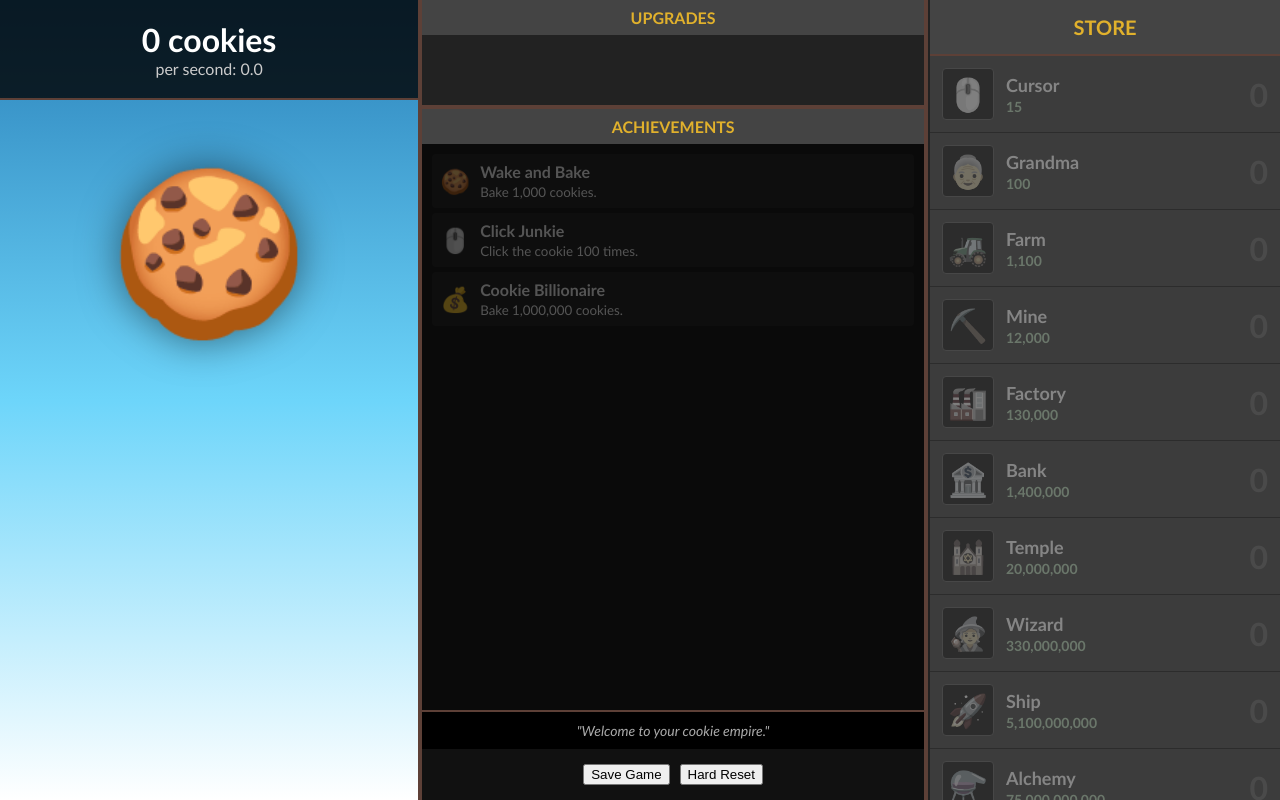
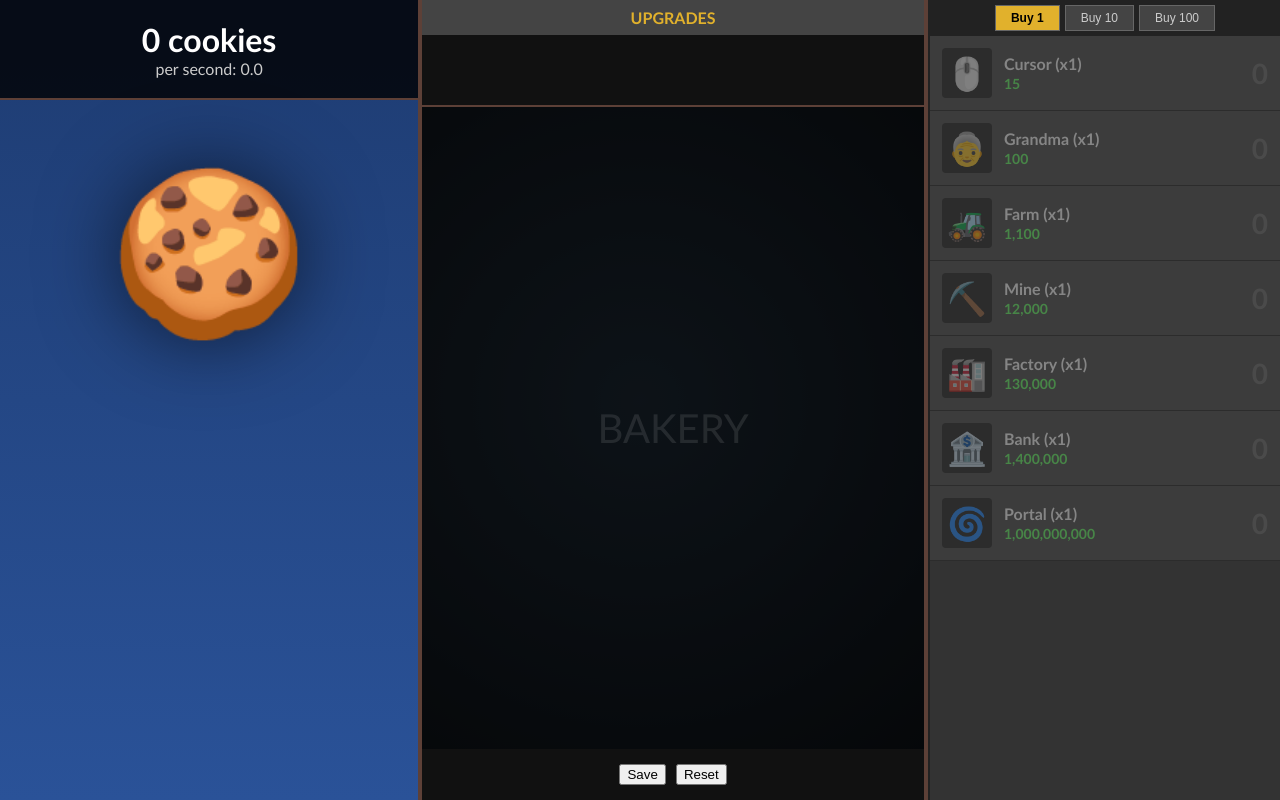
Before and after one commit to Scarface090p/Cookie-Clicker-by-Gemini, a plain HTML site: page index.html in a window 1280 px wide. Drawn offline with Linux system fonts and the light colour scheme.

Commit message:
Update index.html
more upgrades buy 1 10 100

```diff
--- a/index.html
+++ b/index.html
@@ -3,45 +3,152 @@
 <head>
     <meta charset="UTF-8">
     <meta name="viewport" content="width=device-width, initial-scale=1.0">
-    <title>Ultimate Cookie Clicker: Complete Edition</title>
+    <title>Cookie Clicker: Deluxe Edition</title>
     <style>
-        :root { --border: #5d4037; --gold: #e1b12c; }
-        body { margin: 0; background: #000; color: white; font-family: "Trebuchet MS", sans-serif; display: flex; height: 100vh; overflow: hidden; user-select: none; }
+        :root {
+            --border: #5d4037;
+            --gold: #e1b12c;
+            --panel-bg: rgba(0, 0, 0, 0.7);
+        }
 
-        /* Panels */
-        #left { flex: 1; background: linear-gradient(to bottom, #2980b9, #6dd5fa, #ffffff); border-right: 4px solid var(--border); display: flex; flex-direction: column; align-items: center; position: relative; }
-        #center { flex: 1.2; background: #111; border-right: 4px solid var(--border); display: flex; flex-direction: column; }
-        #right { width: 350px; background: #333; overflow-y: auto; border-left: 2px solid #222; }
+        body {
+            margin: 0;
+            background: radial-gradient(circle, #2c3e50 0%, #000000 100%);
+            color: white;
+            font-family: "Trebuchet MS", sans-serif;
+            display: flex;
+            height: 100vh;
+            overflow: hidden;
+            user-select: none;
+        }
+
+        /* Left Panel - The Cookie & Milk */
+        #left {
+            flex: 1;
+            background: linear-gradient(to bottom, #1e3c72, #2a5298);
+            border-right: 4px solid var(--border);
+            display: flex;
+            flex-direction: column;
+            align-items: center;
+            position: relative;
+        }
+
+        #milk-overlay {
+            position: absolute;
+            bottom: 0;
+            width: 100%;
+            height: 20%;
+            background: rgba(255, 255, 255, 0.3);
+            box-shadow: 0 0 50px white;
+            transition: height 0.5s;
+        }
+
+        /* Center Panel - Upgrades & Achievements */
+        #center {
+            flex: 1.2;
+            background: var(--panel-bg);
+            border-right: 4px solid var(--border);
+            display: flex;
+            flex-direction: column;
+        }
+
+        /* Right Panel - The Store */
+        #right {
+            width: 350px;
+            background: #333;
+            overflow-y: auto;
+            border-left: 2px solid #222;
+            position: relative;
+            z-index: 10; /* High priority for clicks */
+        }
 
         /* Cookie Stats */
-        #stats { background: rgba(0,0,0,0.8); width: 100%; text-align: center; padding: 20px 0; border-bottom: 2px solid var(--border); z-index: 5; }
-        #cookie { font-size: 160px; cursor: pointer; margin-top: 50px; transition: transform 0.05s; filter: drop-shadow(0 0 20px rgba(0,0,0,0.5)); }
+        #stats {
+            background: rgba(0,0,0,0.8);
+            width: 100%;
+            text-align: center;
+            padding: 20px 0;
+            border-bottom: 2px solid var(--border);
+            z-index: 5;
+        }
+
+        #cookie {
+            font-size: 160px;
+            cursor: pointer;
+            margin-top: 50px;
+            transition: transform 0.05s;
+            filter: drop-shadow(0 0 40px rgba(0,0,0,0.6));
+            z-index: 2;
+        }
         #cookie:active { transform: scale(0.9); }
 
-        /* Upgrade Bar & Achievements */
-        #tech-bar { display: flex; flex-wrap: wrap; gap: 5px; padding: 10px; background: #222; min-height: 50px; border-bottom: 2px solid var(--border); }
-        .tech { width: 45px; height: 45px; background: #444; border: 2px solid var(--gold); cursor: pointer; display: flex; align-items: center; justify-content: center; font-size: 24px; }
-        .tech.disabled { filter: grayscale(1); opacity: 0.4; cursor: not-allowed; }
+        /* Buy Toggle */
+        #buy-selector {
+            display: flex;
+            background: #222;
+            padding: 5px;
+            justify-content: center;
+            gap: 5px;
+        }
+        .buy-btn {
+            background: #444;
+            border: 1px solid #666;
+            color: #ccc;
+            padding: 5px 15px;
+            cursor: pointer;
+            font-size: 12px;
+        }
+        .buy-btn.active {
+            background: var(--gold);
+            color: black;
+            font-weight: bold;
+        }
 
-        #achievements-area { flex-grow: 1; padding: 10px; overflow-y: auto; background: #0a0a0a; }
-        .ach-row { display: flex; align-items: center; gap: 10px; padding: 8px; margin-bottom: 5px; background: #1a1a1a; border-radius: 4px; opacity: 0.3; transition: opacity 0.5s; }
-        .ach-row.unlocked { opacity: 1; border: 1px solid var(--gold); }
+        /* Upgrade Bar */
+        #tech-bar {
+            display: flex;
+            flex-wrap: wrap;
+            gap: 5px;
+            padding: 10px;
+            background: #111;
+            min-height: 50px;
+            border-bottom: 2px solid var(--border);
+            overflow-y: auto;
+            max-height: 150px;
+        }
+        .tech {
+            width: 40px;
+            height: 40px;
+            background: #444;
+            border: 1px solid var(--gold);
+            cursor: pointer;
+            display: flex;
+            align-items: center;
+            justify-content: center;
+            font-size: 20px;
+        }
+        .tech.disabled { filter: grayscale(1); opacity: 0.3; cursor: not-allowed; }
 
         /* Store Items */
-        .item { display: flex; align-items: center; padding: 12px; border-bottom: 1px solid #222; background: #4a4a4a; cursor: pointer; transition: 0.1s; }
+        .item {
+            display: flex;
+            align-items: center;
+            padding: 12px;
+            border-bottom: 1px solid #222;
+            background: #4a4a4a;
+            cursor: pointer;
+        }
         .item:hover:not(.disabled) { background: #5a5a5a; }
-        .item.disabled { opacity: 0.4; cursor: not-allowed; filter: grayscale(0.8); }
-        .item-icon { width: 50px; height: 50px; background: #222; border-radius: 4px; display: flex; align-items: center; justify-content: center; font-size: 32px; margin-right: 12px; border: 1px solid #666; }
+        .item.disabled { opacity: 0.4; cursor: not-allowed; }
+        .item-icon { width: 50px; height: 50px; background: #222; border-radius: 4px; display: flex; align-items: center; justify-content: center; font-size: 32px; margin-right: 12px; }
         .item-info { flex-grow: 1; }
-        .item-name { font-weight: bold; font-size: 18px; display: block; }
+        .item-name { font-weight: bold; font-size: 16px; display: block; }
         .item-cost { color: #66ff66; font-weight: bold; font-size: 14px; }
-        .item-count { font-size: 32px; opacity: 0.2; font-weight: bold; }
+        .item-count { font-size: 28px; opacity: 0.2; font-weight: bold; }
 
-        /* Notifications */
+        /* Animations */
         .floating { position: fixed; pointer-events: none; font-weight: bold; font-size: 26px; color: white; text-shadow: 2px 2px black; animation: float 0.8s forwards; z-index: 1000; }
         @keyframes float { 0% { transform: translateY(0); opacity: 1; } 100% { transform: translateY(-120px); opacity: 0; } }
-
-        #news { padding: 10px; text-align: center; font-style: italic; background: #000; font-size: 14px; color: #aaa; border-top: 2px solid var(--border); }
     </style>
 </head>
 <body>
@@ -52,29 +159,34 @@
             <div id="cps-display" style="color: #ccc;">per second: 0</div>
         </div>
         <div id="cookie">🍪</div>
+        <div id="milk-overlay"></div>
     </div>
 
     <div id="center">
         <div style="background:#444; padding:8px; text-align:center; color:var(--gold); font-weight:bold;">UPGRADES</div>
         <div id="tech-bar"></div>
-        <div style="background:#444; padding:8px; text-align:center; color:var(--gold); font-weight:bold; border-top: 2px solid var(--border);">ACHIEVEMENTS</div>
-        <div id="achievements-area"></div>
-        <div id="news">"Welcome to your cookie empire."</div>
+        <div style="flex-grow:1; display:flex; flex-direction:column; justify-content:center; align-items:center; opacity:0.1; font-size:40px;">
+            BAKERY
+        </div>
         <div style="padding:15px; background:#111; display:flex; gap:10px; justify-content:center;">
-            <button onclick="save()">Save Game</button>
-            <button onclick="reset()">Hard Reset</button>
+            <button onclick="save()">Save</button>
+            <button onclick="reset()">Reset</button>
         </div>
     </div>
 
     <div id="right">
-        <div style="background:#444; padding:15px; text-align:center; color:var(--gold); font-weight:bold; font-size:20px; border-bottom: 2px solid var(--border);">STORE</div>
+        <div id="buy-selector">
+            <button id="buy1" class="buy-btn active" onclick="setBuyAmount(1)">Buy 1</button>
+            <button id="buy10" class="buy-btn" onclick="setBuyAmount(10)">Buy 10</button>
+            <button id="buy100" class="buy-btn" onclick="setBuyAmount(100)">Buy 100</button>
+        </div>
         <div id="store-list"></div>
     </div>
 
     <script>
         let state = {
-            cookies: 0, baked: 0, clicks: 0, clickVal: 1,
-            ownedTech: [], unlockedAch: [],
+            cookies: 0, baked: 0, clicks: 0, clickVal: 1, buyMode: 1,
+            ownedTech: [],
             buildings: {
                 cursor:  { n: "Cursor",   c: 15,     cps: 0.1, cnt: 0, i: "🖱️" },
                 grandma: { n: "Grandma",  c: 100,    cps: 1,   cnt: 0, i: "👵" },
@@ -82,39 +194,67 @@
                 mine:    { n: "Mine",     c: 12000,  cps: 47,  cnt: 0, i: "⛏️" },
                 factory: { n: "Factory",  c: 130000, cps: 260, cnt: 0, i: "🏭" },
                 bank:    { n: "Bank",     c: 1400000,cps: 1400,cnt: 0, i: "🏦" },
-                temple:  { n: "Temple",   c: 20000000,cps: 7800,cnt: 0,i: "🕍" },
-                wizard:  { n: "Wizard",   c: 330000000,cps: 44000,cnt:0,i: "🧙" },
-                ship:    { n: "Ship",     c: 5100000000,cps: 260000,cnt:0,i: "🚀" },
-                alch:    { n: "Alchemy",  c: 75000000000,cps: 1600000,cnt:0,i: "⚗️" },
-                portal:  { n: "Portal",   c: 1000000000000,cps: 10000000,cnt:0,i: "🌀" },
-                time:    { n: "Time Machine", c: 14000000000000,cps: 65000000,cnt:0,i: "⏳" }
+                portal:  { n: "Portal",   c: 1000000000, cps: 1000000, cnt: 0, i: "🌀" }
             }
         };
 
-        const upgrades = [
-            { id: 'u1', n: 'Reinforced Finger', cost: 100, type: 'click', mult: 2, i: '☝️', req: () => state.clicks >= 10 },
-            { id: 'u2', n: 'Rolling Pins', cost: 500, type: 'grandma', mult: 2, i: '🥢', req: () => state.buildings.grandma.cnt >= 1 },
-            { id: 'u3', n: 'Iron Mouse', cost: 2000, type: 'click', mult: 2, i: '🖱️', req: () => state.clicks >= 100 },
-            { id: 'u4', n: 'Fertilizer', cost: 10000, type: 'farm', mult: 2, i: '🌱', req: () => state.buildings.farm.cnt >= 1 }
-        ];
+        // Create 100 Clicking Upgrades (Fingers)
+        const upgrades = [];
+        for(let i = 1; i <= 100; i++) {
+            upgrades.push({
+                id: `finger_${i}`,
+                n: `Reinforced Finger #${i}`,
+                cost: Math.floor(100 * Math.pow(2.5, i)),
+                type: 'click',
+                mult: 2,
+                i: '☝️',
+                req: () => state.clicks >= (i * 10)
+            });
+        }
 
-        const achievements = [
-            { id: 'a1', n: 'Wake and Bake', d: 'Bake 1,000 cookies.', check: () => state.baked >= 1000, i: '🍪' },
-            { id: 'a2', n: 'Click Junkie', d: 'Click the cookie 100 times.', check: () => state.clicks >= 100, i: '🖱️' },
-            { id: 'a3', n: 'Cookie Billionaire', d: 'Bake 1,000,000 cookies.', check: () => state.baked >= 1000000, i: '💰' }
-        ];
+        function setBuyAmount(amt) {
+            state.buyMode = amt;
+            document.querySelectorAll('.buy-btn').forEach(b => b.classList.remove('active'));
+            document.getElementById('buy' + amt).classList.add('active');
+            refresh();
+        }
+
+        function getBulkCost(base, count, amt) {
+            let total = 0;
+            let current = base;
+            for(let i = 0; i < amt; i++) {
+                total += current;
+                current *= 1.15;
+            }
+            return Math.ceil(total);
+        }
+
+        function buyBuilding(k) {
+            let b = state.buildings[k];
+            let cost = getBulkCost(b.c, b.cnt, state.buyMode);
+            if (state.cookies >= cost) {
+                state.cookies -= cost;
+                for(let i = 0; i < state.buyMode; i++) {
+                    b.cnt++;
+                    b.c *= 1.15;
+                }
+                refresh();
+            }
+        }
+
+        function buyTech(id) {
+            let u = upgrades.find(x => x.id === id);
+            if (state.cookies >= u.cost) {
+                state.cookies -= u.cost;
+                state.ownedTech.push(id);
+                state.clickVal *= u.mult;
+                refresh();
+            }
+        }
 
         function getCPS() {
             let total = 0;
-            for (let k in state.buildings) {
-                let b = state.buildings[k];
-                let m = 1;
-                state.ownedTech.forEach(tid => {
-                    let u = upgrades.find(x => x.id === tid);
-                    if (u && u.type === k) m *= u.mult;
-                });
-                total += (b.cnt * b.cps * m);
-            }
+            for (let k in state.buildings) { total += (state.buildings[k].cnt * state.buildings[k].cps); }
             return total;
         }
 
@@ -122,58 +262,30 @@
             document.getElementById('cookies-display').innerText = Math.floor(state.cookies).toLocaleString() + " cookies";
             document.getElementById('cps-display').innerText = "per second: " + getCPS().toFixed(1);
 
+            // Milk Level
+            document.getElementById('milk-overlay').style.height = Math.min(60, (state.baked / 1000)) + "%";
+
             // Store
             let sHtml = '';
             for (let k in state.buildings) {
                 let b = state.buildings[k];
-                sHtml += `<div class="item ${state.cookies < b.c ? 'disabled' : ''}" onclick="buyBuilding('${k}')">
+                let cost = getBulkCost(b.c, b.cnt, state.buyMode);
+                sHtml += `<div class="item ${state.cookies < cost ? 'disabled' : ''}" onclick="buyBuilding('${k}')">
                     <div class="item-icon">${b.i}</div>
-                    <div class="item-info"><span class="item-name">${b.n}</span><span class="item-cost">${Math.ceil(b.c).toLocaleString()}</span></div>
+                    <div class="item-info"><span class="item-name">${b.n} (x${state.buyMode})</span><span class="item-cost">${cost.toLocaleString()}</span></div>
                     <div class="item-count">${b.cnt}</div>
                 </div>`;
             }
             document.getElementById('store-list').innerHTML = sHtml;
 
-            // Upgrades
+            // Tech Bar
             let tHtml = '';
             upgrades.forEach(u => {
                 if (!state.ownedTech.includes(u.id) && u.req()) {
-                    tHtml += `<div class="tech ${state.cookies < u.cost ? 'disabled' : ''}" onclick="buyUpgrade('${u.id}')" title="${u.n}">${u.i}</div>`;
+                    tHtml += `<div class="tech ${state.cookies < u.cost ? 'disabled' : ''}" onclick="buyTech('${u.id}')" title="${u.n} - Cost: ${u.cost.toLocaleString()}">${u.i}</div>`;
                 }
             });
             document.getElementById('tech-bar').innerHTML = tHtml;
-
-            // Achievements
-            let aHtml = '';
-            achievements.forEach(a => {
-                let isU = state.unlockedAch.includes(a.id);
-                if (a.check() && !isU) state.unlockedAch.push(a.id);
-                aHtml += `<div class="ach-row ${state.unlockedAch.includes(a.id) ? 'unlocked' : ''}">
-                    <div style="font-size:24px;">${a.i}</div>
-                    <div><b>${a.n}</b><br><small>${a.d}</small></div>
-                </div>`;
-            });
-            document.getElementById('achievements-area').innerHTML = aHtml;
-        }
-
-        function buyBuilding(k) {
-            let b = state.buildings[k];
-            if (state.cookies >= b.c) {
-                state.cookies -= b.c;
-                b.cnt++;
-                b.c *= 1.15;
-                refresh();
-            }
-        }
-
-        function buyUpgrade(id) {
-            let u = upgrades.find(x => x.id === id);
-            if (state.cookies >= u.cost) {
-                state.cookies -= u.cost;
-                state.ownedTech.push(id);
-                if (u.type === 'click') state.clickVal *= u.mult;
-                refresh();
-            }
         }
 
         document.getElementById('cookie').onclick = (e) => {
@@ -189,12 +301,12 @@
             refresh();
         };
 
-        function save() { localStorage.setItem('cookie_v4', JSON.stringify(state)); }
+        function save() { localStorage.setItem('cookie_save', JSON.stringify(state)); }
         function reset() { if(confirm("Wipe all progress?")) { localStorage.clear(); location.reload(); }}
 
-        const saved = localStorage.getItem('cookie_v4');
+        const saved = localStorage.getItem('cookie_save');
         if (saved) {
-            state = Object.assign(state, JSON.parse(saved));
+            Object.assign(state, JSON.parse(saved));
             state.clickVal = 1;
             state.ownedTech.forEach(id => {
                 let u = upgrades.find(x => x.id === id);
@@ -203,7 +315,6 @@
         }
 
         setInterval(() => { state.cookies += (getCPS()/10); state.baked += (getCPS()/10); refresh(); }, 100);
-        setInterval(save, 30000);
         refresh();
     </script>
 </body>
```
